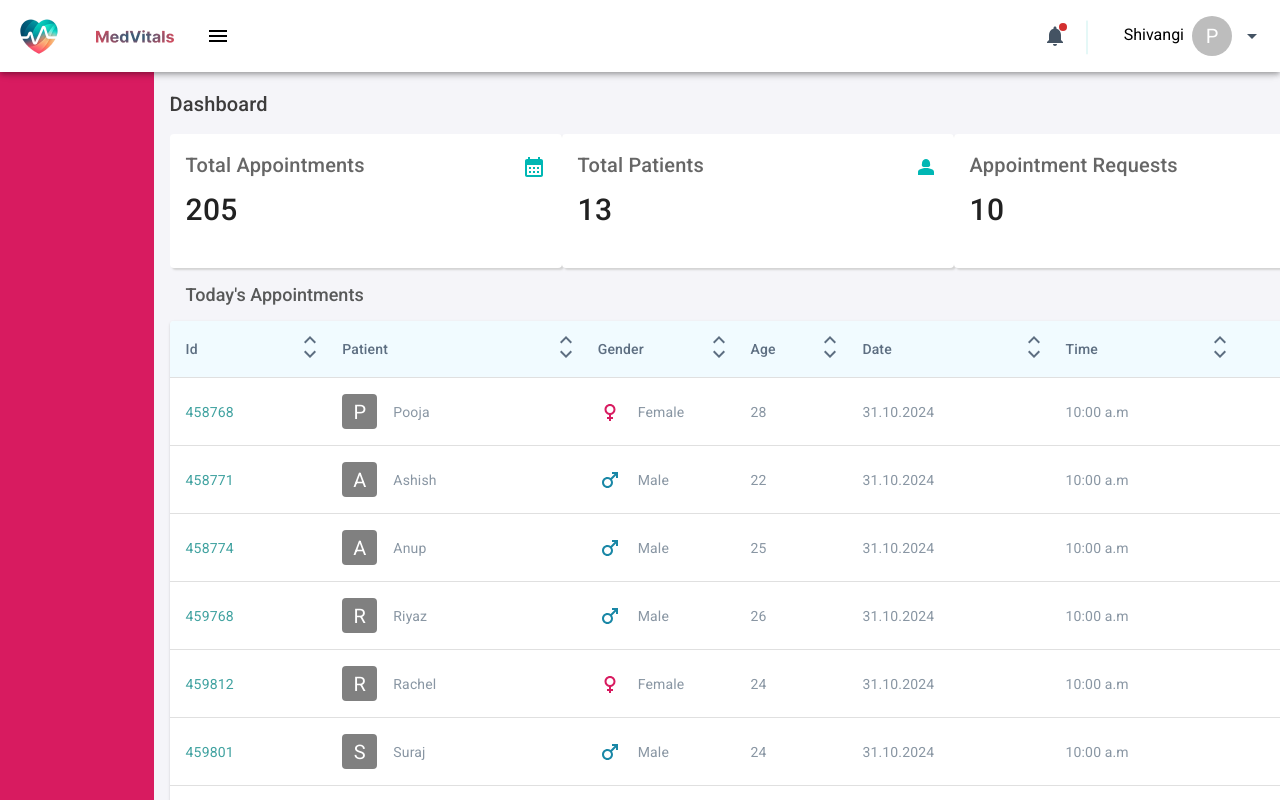
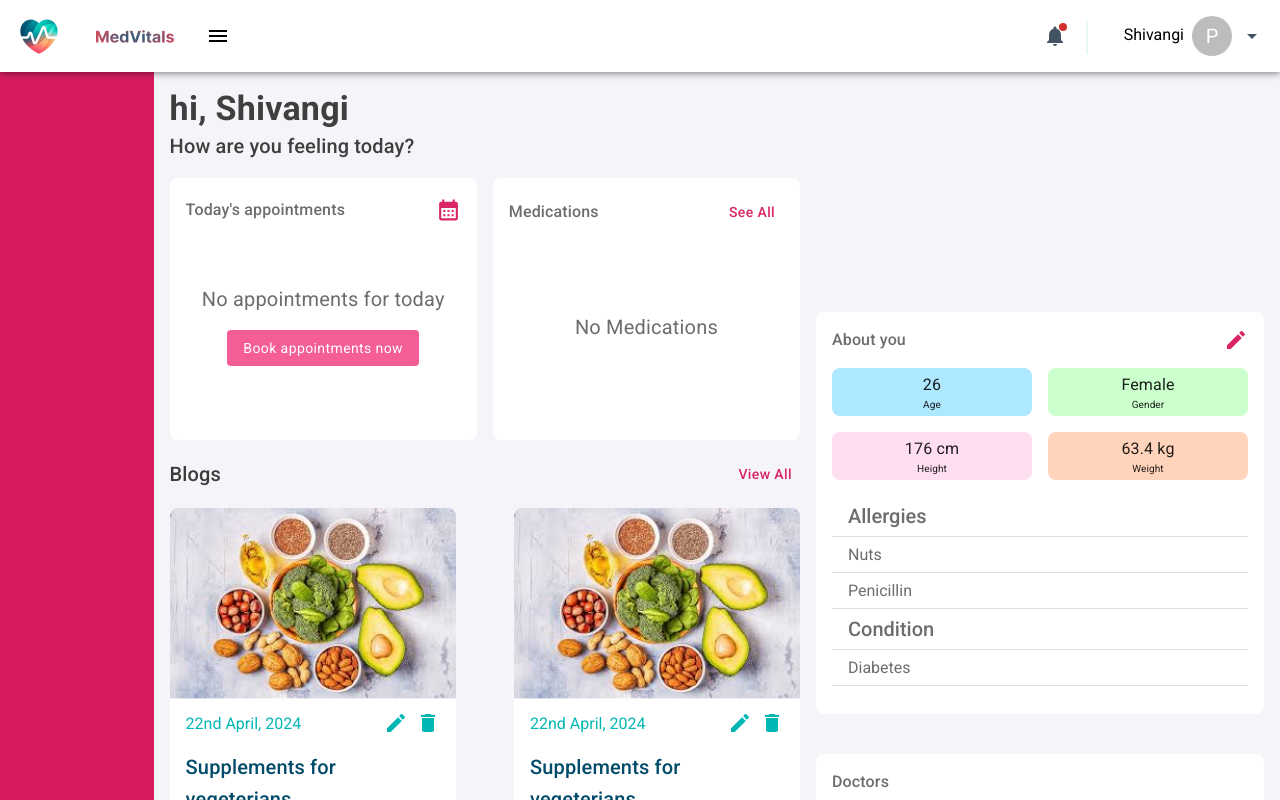
Before and after one commit to prat1k-chakrab0rty/MedVitals, a React (Create React App) app in the folder ui/: page /app/dashboard in a window 1280 px wide. Built offline with nearby package versions, Linux system fonts and the light colour scheme.

Commit message:
feat: make dashboard dynamic based on roles

```diff
--- a/ui/src/pages/Blogs.js
+++ b/ui/src/pages/Blogs.js
@@ -1,5 +1,5 @@
 import { Box, Button, Typography } from '@mui/material';
-import React from 'react';
+import React, { useState } from 'react';
 import BlogCardImage from '../assets/images/BlogCardImage.png';
 import EditIcon from '@mui/icons-material/Edit';
 import DeleteIcon from '@mui/icons-material/Delete';
@@ -10,16 +10,18 @@ import AddIcon from '@mui/icons-material/Add';
 
 const BlogCard = () => {
   const navigate = useNavigate();
+  const [userRole, setuserRole] = useState(localStorage.getItem("userRole"));
+
   return (
-    <Box sx={{ width: '286px', backgroundColor: '#ffffff', height: '400px', borderRadius: '8px' }}>
+    <Box sx={{ scale: userRole == "patient" ? '0.85' : '1', width: '286px', backgroundColor: '#ffffff', height: '400px', borderRadius: '8px' }}>
       <img src={BlogCardImage} alt='card-image' />
       <Box sx={{ px: 2 }}>
         <Box sx={{ display: 'flex', justifyContent: 'space-between', alignItems: 'center', color: '#00b7b4', mt: 1 }}>
           <Typography variant='p'>22nd April, 2024</Typography>
-          <Box sx={{ display: 'flex', gap: 1 }}>
+          {userRole === 'patient' || <Box sx={{ display: 'flex', gap: 1 }}>
             <EditIcon sx={{ cursor: 'pointer' }} />
             <DeleteIcon sx={{ cursor: 'pointer' }} />
-          </Box>
+          </Box>}
         </Box>
         <Typography sx={{ color: '#004a6a', mt: 2 }} variant='h6'>Supplements for vegeterians</Typography>
         <Box sx={{ display: 'flex', justifyContent: 'center' }}>
@@ -35,21 +37,25 @@ const BlogCard = () => {
   )
 }
 
-function Blogs() {
+function Blogs({ cardCount }) {
   const navigate = useNavigate();
+  const [userRole, setuserRole] = useState(localStorage.getItem("userRole"));
 
   return (
     <Box>
-      <Box sx={{ display: 'flex', alignItems: 'center', justifyContent: 'space-between', mb: 2 }}>
-        <Typography variant='h6' component="div" sx={{ color: '#3d3c3c', verticalAlign: 'middle' }}>Your blogs</Typography>
-        <Button onClick={() => navigate("/app/addBlog")} sx={{ backgroundColor: '#f6d9c3', fontSize: 13, textTransform: 'none', color: '#d25f00' }}><AddIcon sx={{ fontSize: 12, mr: 1 }} />New Blog</Button>
+      <Box sx={{ display: 'flex', alignItems: 'center', justifyContent: 'space-between', mb: userRole == "patient" ? 0 : 2 }}>
+        <Typography variant='h6' component="div" sx={{ color: '#3d3c3c', verticalAlign: 'middle' }}>{userRole == 'doctor' ? 'Your blogs' : 'Blogs'}</Typography>
+        {userRole === 'doctor'
+          ? <Button onClick={() => navigate("/app/addBlog")} sx={{ backgroundColor: '#f6d9c3', fontSize: 13, textTransform: 'none', color: '#d25f00' }}><AddIcon sx={{ fontSize: 12, mr: 1 }} />New Blog</Button>
+          : <Button sx={{ textTransform: 'none', color: '#d92466' }}>View All</Button>
+        }
       </Box>
       <Box sx={{ display: 'flex', alignItems: 'center', justifyContent: 'space-between', flexWrap: 'wrap' }}>
         <BlogCard />
         <BlogCard />
         <BlogCard />
         <BlogCard />
-        <BlogCard />
+        {cardCount == 4 || <BlogCard />}
       </Box>
     </Box>
   )
--- a/ui/src/pages/Dashboard.js
+++ b/ui/src/pages/Dashboard.js
@@ -1,5 +1,5 @@
-import { Avatar, Box, Card, CardContent, Paper, Table, TableBody, TableCell, TableContainer, TableHead, TableRow, Typography } from '@mui/material';
-import React from 'react';
+import { Avatar, Box, Button, Card, CardContent, Chip, List, ListItem, Paper, Table, TableBody, TableCell, TableContainer, TableHead, TableRow, TextField, Typography } from '@mui/material';
+import React, { useState } from 'react';
 import CalendarMonthIcon from '@mui/icons-material/CalendarMonth';
 import Person2Icon from '@mui/icons-material/Person2';
 import PersonAddAltIcon from '@mui/icons-material/PersonAddAlt';
@@ -8,12 +8,16 @@ import VideocamIcon from '@mui/icons-material/Videocam';
 import ForumIcon from '@mui/icons-material/Forum';
 import CallIcon from '@mui/icons-material/Call';
 import MaleIcon from '@mui/icons-material/Male';
+import StarIcon from '@mui/icons-material/Star';
 import FemaleIcon from '@mui/icons-material/Female';
 import ExpandLessIcon from '@mui/icons-material/ExpandLess';
 import ExpandMoreIcon from '@mui/icons-material/ExpandMore';
 import { LocalizationProvider } from '@mui/x-date-pickers/LocalizationProvider';
 import { AdapterDayjs } from '@mui/x-date-pickers/AdapterDayjs';
 import { DateCalendar } from '@mui/x-date-pickers/DateCalendar';
+import Blogs from './Blogs';
+import EditIcon from '@mui/icons-material/Edit';
+
 
 const cards = [
   {
@@ -66,9 +70,137 @@ const rows = [
   createData(459987, { name: "Sahista", img: "NA" }, "Female", 32, "31.10.2024", "10:00 a.m", "video"),
 ];
 
+
 function Dashboard() {
+  const [userRole, setuserRole] = useState(localStorage.getItem("userRole"));
+  return (
+    <>
+      {userRole === "doctor" ? <DoctorDashboard /> : <PatientDashboard />}
+    </>
+  )
+}
+
+const PatientDashboard = function () {
+  return (
+    <Box sx={{ display: 'flex', alignItems: 'center', gap: 2 }}>
+      <Box sx={{ display: 'flex', flexDirection: 'column', gap: 2, flex: 5 }}>
+        <Box sx={{ color: '#403f3f' }}>
+          <Typography fontWeight={600} variant='h4'>hi, Shivangi</Typography>
+          <Typography variant='h6'>How are you feeling today?</Typography>
+        </Box>
+        <Box sx={{ display: 'flex', gap: 2, alignItems: 'center' }}>
+          <Box sx={{ backgroundColor: '#ffffff', display: 'flex', flex: 1, flexDirection: 'column', p: 2, borderRadius: 2, height: 230 }}>
+            <Box sx={{ display: 'flex', justifyContent: 'space-between', alignItems: 'center' }}>
+              <Typography sx={{ color: '#6c6d6d' }} fontWeight={500}>Today's appointments</Typography>
+              <CalendarMonthIcon sx={{ height: 32, fontSize: 25, color: '#d92466' }} />
+            </Box>
+            <Box sx={{ flex: 1, display: 'flex', flexDirection: 'column', justifyContent: 'center', alignItems: 'center', gap: 2 }}>
+              <Typography sx={{ color: '#6c6d6d', fontWeight: 400, fontSize: 20 }}>No appointments for today</Typography>
+              <Button variant="outline" sx={{ fontWeight: 400, backgroundColor: '#f45d95', textTransform: 'none', color: '#ffffff' }}>Book appointments now</Button>
+            </Box>
+          </Box>
+          <Box sx={{ backgroundColor: '#ffffff', flex: 1, display: 'flex', flexDirection: 'column', p: 2, borderRadius: 2, height: 230 }}>
+            <Box sx={{ display: 'flex', justifyContent: 'space-between', alignItems: 'center' }}>
+              <Typography sx={{ color: '#6c6d6d' }} fontWeight={500}>Medications</Typography>
+              <Button sx={{ textTransform: 'none', color: '#d92466' }}>See All</Button>
+            </Box>
+            <Box sx={{ flex: 1, display: 'flex', flexDirection: 'column', justifyContent: 'center', alignItems: 'center', gap: 2 }}>
+              <Typography sx={{ color: '#6c6d6d', fontWeight: 400, fontSize: 20 }}>No Medications</Typography>
+            </Box>
+          </Box>
+        </Box>
+        <Blogs cardCount={4} />
+      </Box>
+      <Box sx={{ flex: 2, display: 'flex', flexDirection: 'column', gap: 5 }}>
+        <Box sx={{ backgroundColor: '#ffffff', display: 'flex', gap: 2, flex: 1, flexDirection: 'column', p: 2, borderRadius: 2 }}>
+          <Box sx={{ display: 'flex', justifyContent: 'space-between', alignItems: 'center' }}>
+            <Typography sx={{ color: '#6c6d6d' }} fontWeight={500}>About you</Typography>
+            <EditIcon sx={{ cursor: 'pointer', color: '#d92466' }} />
+          </Box>
+          <Box sx={{ display: 'flex', alignItems: 'center', gap: 2 }}>
+            < Chip sx={{ backgroundColor: '#aee8ff', width: 200, py: 3, borderRadius: 2 }} label={
+              <Box sx={{ display: 'flex', flexDirection: 'column', alignItems: 'center' }}>
+                <Typography>26</Typography>
+                <Typography fontSize={10}>Age</Typography>
+              </Box>
+            } />
+            < Chip sx={{ backgroundColor: '#ccffce', width: 200, py: 3, borderRadius: 2 }} label={
+              <Box sx={{ display: 'flex', flexDirection: 'column', alignItems: 'center' }}>
+                <Typography>Female</Typography>
+                <Typography fontSize={10}>Gender</Typography>
+              </Box>
+            } />
+
+          </Box>
+          <Box sx={{ display: 'flex', alignItems: 'center', gap: 2 }}>
+            < Chip sx={{ backgroundColor: '#ffdef2', width: 200, py: 3, borderRadius: 2 }} label={
+              <Box sx={{ display: 'flex', flexDirection: 'column', alignItems: 'center' }}>
+                <Typography>176 cm</Typography>
+                <Typography fontSize={10}>Height</Typography>
+              </Box>
+            } />
+            < Chip sx={{ backgroundColor: '#ffd4ba', width: 200, py: 3, borderRadius: 2 }} label={
+              <Box sx={{ display: 'flex', flexDirection: 'column', alignItems: 'center' }}>
+                <Typography>63.4 kg</Typography>
+                <Typography fontSize={10}>Weight</Typography>
+              </Box>
+            } />
+          </Box>
+          <List sx={{ padding: 0, color: '#6c6d6d',mb:1.5 }}>
+            <ListItem sx={{ fontSize: 20, fontWeight: 500 }} divider>
+              Allergies
+            </ListItem>
+            <ListItem divider>
+              Nuts
+            </ListItem>
+            <ListItem divider>
+              Penicillin
+            </ListItem>
+            <ListItem sx={{ fontSize: 20, fontWeight: 500 }} divider>
+              Condition
+            </ListItem>
+            <ListItem divider>
+              Diabetes
+            </ListItem>
+          </List>
+        </Box>
+        <Box sx={{ backgroundColor: '#ffffff', display: 'flex', gap: 2, flex: 1, flexDirection: 'column', p: 2, borderRadius: 2 }}>
+          <Box sx={{ display: 'flex', justifyContent: 'space-between', alignItems: 'center' }}>
+            <Typography sx={{ color: '#6c6d6d' }} fontWeight={500}>Doctors</Typography>
+          </Box>
+          <Box px={3} mb={2}>
+            {
+              fellowDoctors.map((doctor, i) => (
+                <Box key={i} sx={{ cursor: 'pointer' }}>
+                  <Box sx={{ display: 'flex', alignItems: 'center', justifyContent: 'space-between', gap: 2, ml: 2, my: 1.5, mb: 0.5 }}>
+                    <Box sx={{ display: 'flex', alignItems: 'center', gap: 2 }}>
+                      <Avatar sx={{ bgcolor: 'gray' }}>
+                        {doctor.name[0]}
+                      </Avatar>
+                      <Typography sx={{ color: 'text.secondary', fontSize: 14, fontWeight: 400 }}>
+                        Dr. {doctor.name}
+                      </Typography>
+                    </Box>
+                    <Box sx={{ display: 'flex', alignItems: 'center', gap: 1 }}>
+                      {[1, 2, 3, 4, 5].map(s => (<StarIcon key={s} sx={{ color: '#d7db16', fontSize: 15 }} />))}
+                    </Box>
+                  </Box>
+                  {i + 1 !== fellowDoctors.length && < hr />}
+                </Box>
+              ))
+            }
+          </Box>
+        </Box>
+      </Box>
+    </Box>
+  );
+}
+
+const DoctorDashboard = function () {
   const navigate = useNavigate();
+
   return (
+    <Box>
       <Box>
         <Typography variant='h6' component="div" sx={{ color: '#3d3c3c', mb: 1.5 }}>Dashboard</Typography>
         <Box sx={{ display: 'flex', alignItems: 'center', gap: 2 }}>
@@ -186,7 +318,7 @@ function Dashboard() {
                       <TableCell sx={{ color: '#8996a3' }} align="left">{row.age}</TableCell>
                       <TableCell sx={{ color: '#8996a3' }} align="left">{row.date}</TableCell>
                       <TableCell sx={{ color: '#8996a3' }} align="left">{row.time}</TableCell>
-                    <TableCell align="center" sx={{ color: '#c1c6cb' }}>{row.mode == 'video' ? <VideocamIcon /> : row.mode == 'text' ? <ForumIcon /> : <CallIcon />}</TableCell>
+                      <TableCell align="center" sx={{ color: '#c1c6cb' }}>{row.mode === 'video' ? <VideocamIcon /> : row.mode === 'text' ? <ForumIcon /> : <CallIcon />}</TableCell>
                     </TableRow>
                   ))}
                 </TableBody>
@@ -235,7 +367,8 @@ function Dashboard() {
           </Box>
         </Box>
       </Box >
-  )
+    </Box>
+  );
 }
 
 export default Dashboard
```
Lines whose indentation alone changed are shown as unchanged.
